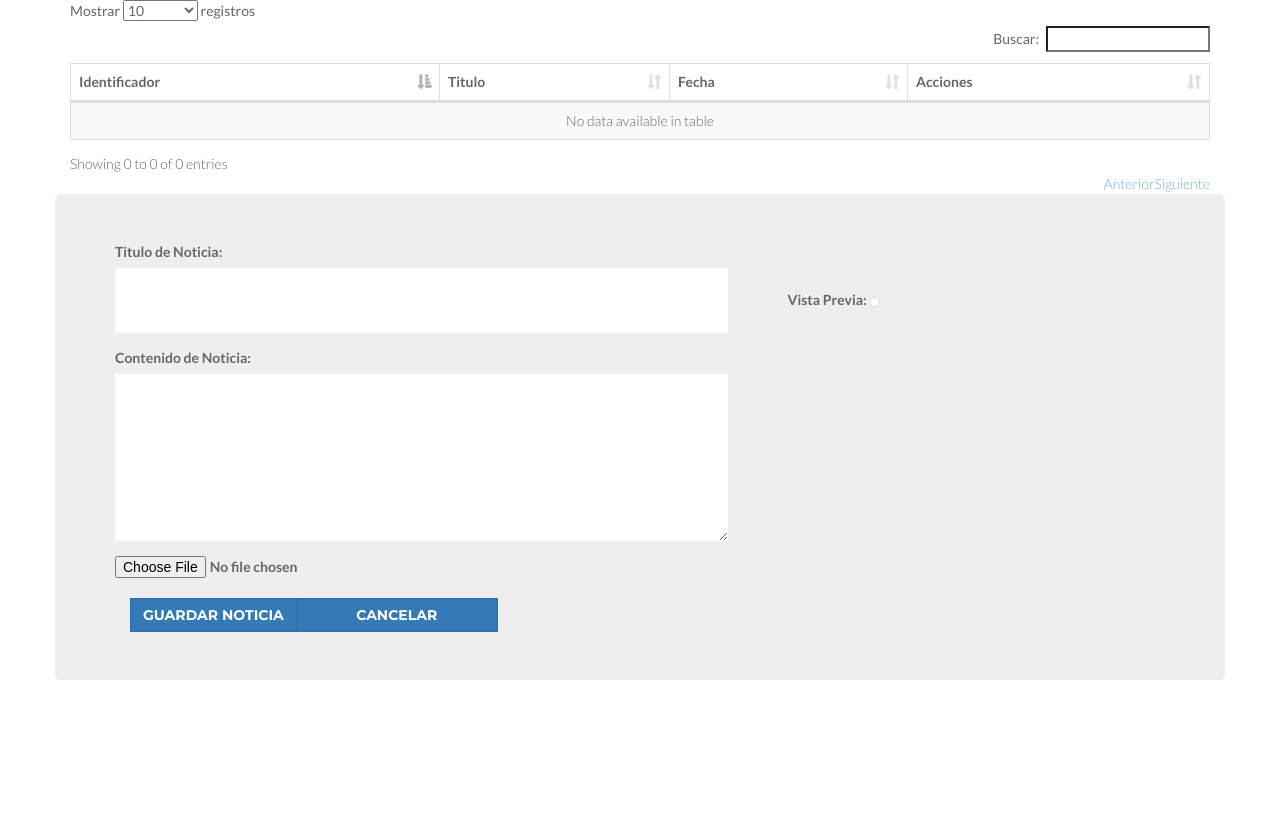
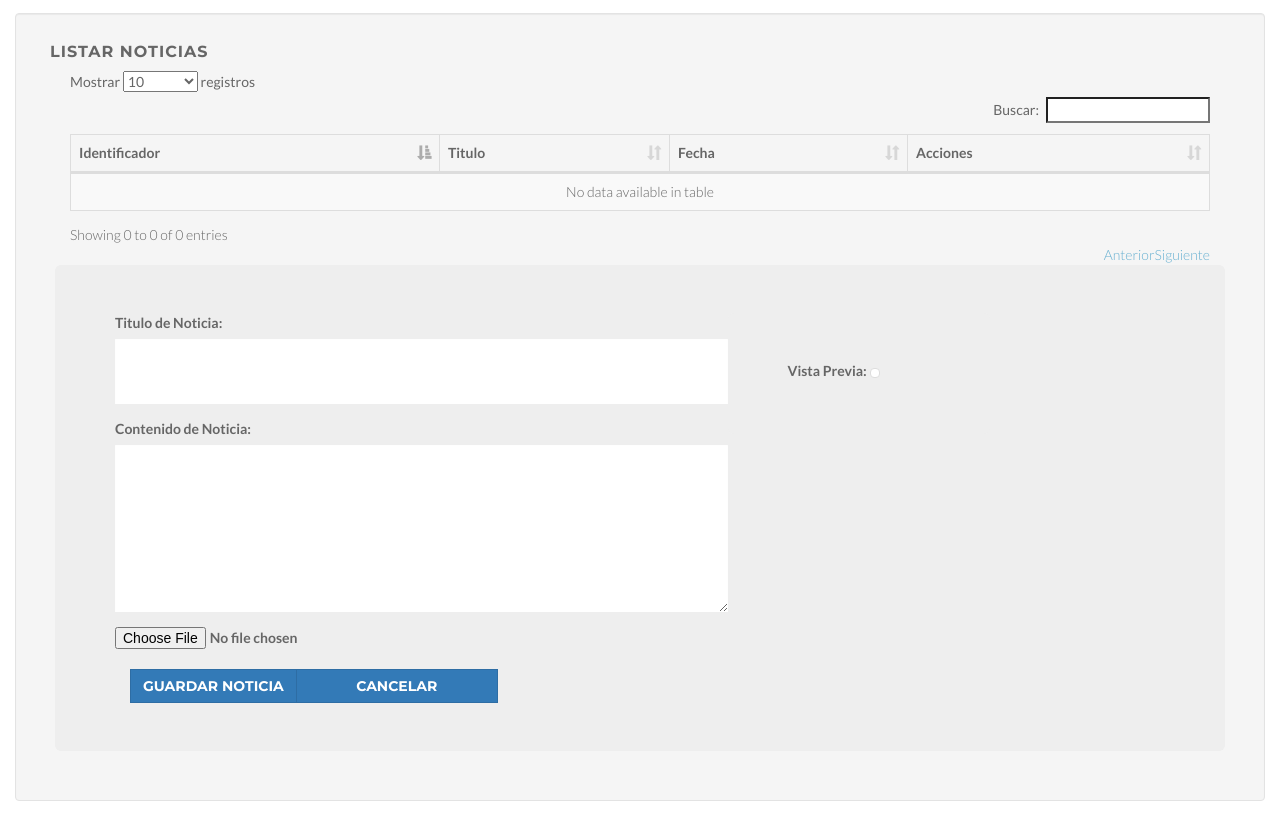
Before and after one commit to elcordova/CEUPROPSF, a CodeIgniter app: page /CEUPROPSF/index.php/noticias/index in a window 1280 px wide. Shown: the part 91-912 px from the top of the page. Before the commit the page ends 771 px from the top, so only its background shows below. Run offline with CodeIgniter, Linux system fonts and the light colour scheme; data that the repository does not hold is empty; some libraries are stand-ins or nearby versions.

Commit message:
data_togle_notiia

```diff
--- a/application/views/administracion/noticias.php
+++ b/application/views/administracion/noticias.php
@@ -5,6 +5,21 @@ include('includes/navbar.php');
 ?>
 <script type="text/javascript" src="<?=base_url()?>static/js/noticias/noticias.js"></script>
 
+<div id="page-content-wrapper">
+   <div class="container-fluid">
+      <div class="well panel panel-default" style="margin-top: 1%">
+
+			<div class="accordion" id="accordion2">
+				<div class="accordion-group">
+				   <div class="panel-heading panel-heading-custom">
+				      <h4 class="panel-title">
+					      <a class="accordion-toggle" data-toggle="collapse" data-parent="#accordion2" href="#collapseOne">
+					        LISTAR NOTICIAS
+					      </a>
+				      </h4>
+				   </div>
+					<div id="collapseOne" class="panel-collapse collapse in">
+			<!-- contenedor de tabla de Presentacion de Noticias -->
 
 						<div class="container-fluid container" id='contenedor_tabla'>
 							<table class="table table-striped table-bordered " cellspacing="0" width="100%">
@@ -47,18 +62,17 @@ include('includes/navbar.php');
 
 											}
 									}
-
-
 									?>
 								</tbody>
 							</table>
-
 						</div>
 
+			<!-- fin de contenedor de tabla de presentacion de noticias -->
+					</div>
+				</div>
+			</div>
 
-
-
-
+			<!-- form de nueva Noticia -->
 
 			<div class="container container-fluid">
 				<div class="row jumbotron">
@@ -98,3 +112,9 @@ include('includes/navbar.php');
 
 				</div>
 			</div>
+
+			<!-- fin de form de nueva noticia -->
+
+</div>
+</div>
+</div>
```
Lines whose indentation alone changed are shown as unchanged.
